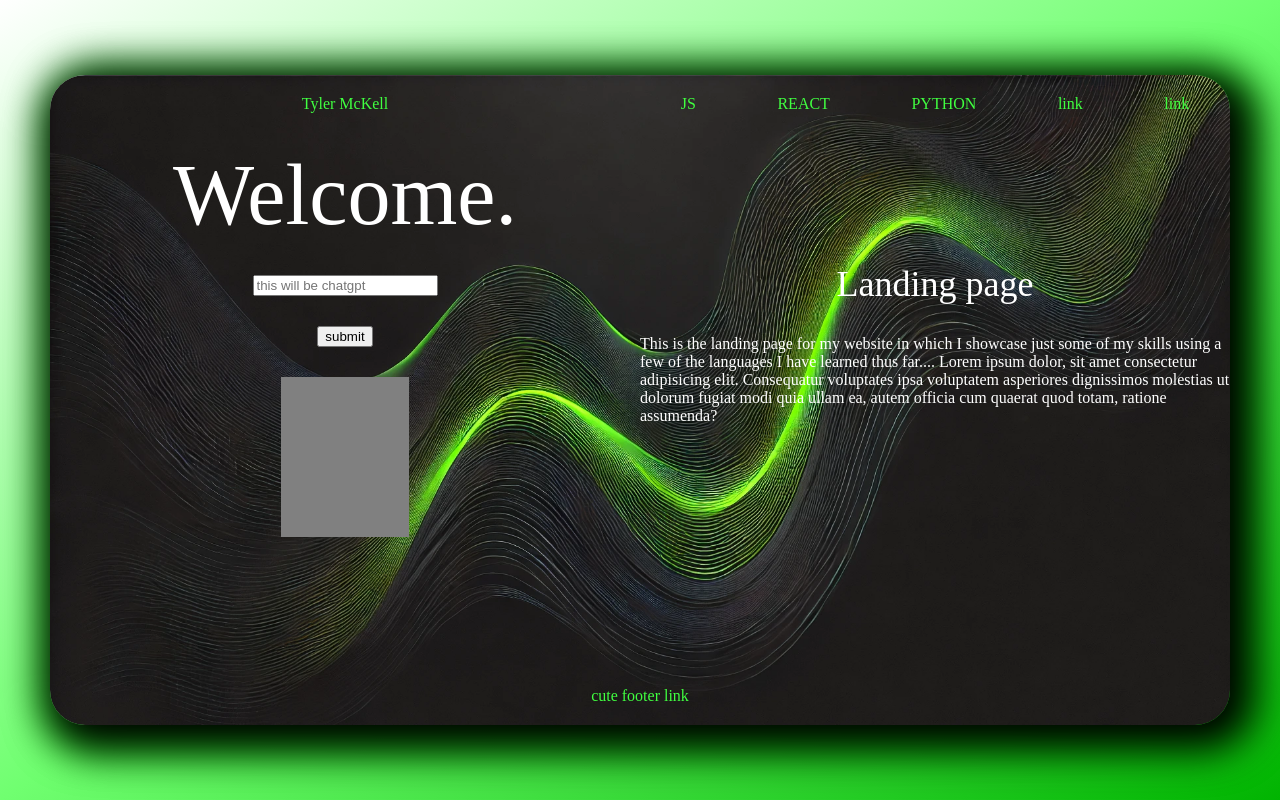
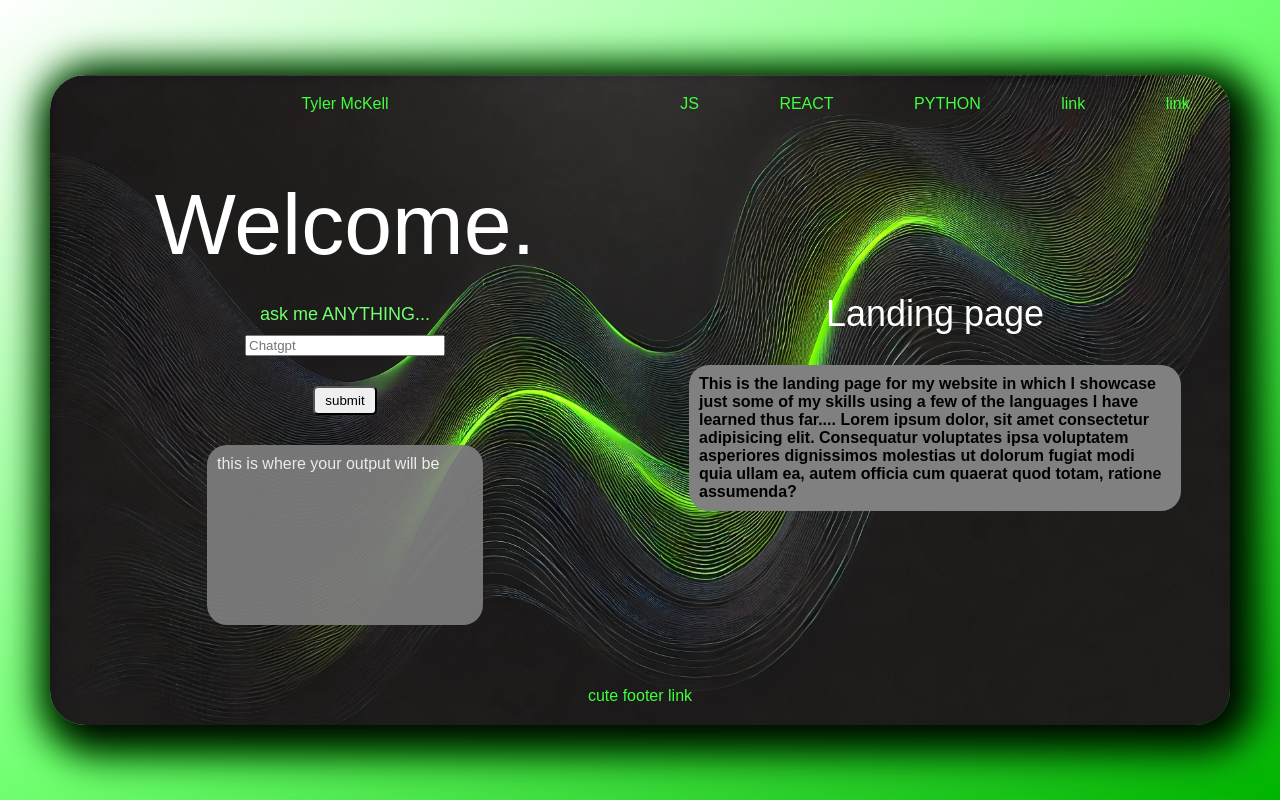
Before and after one commit to tylermckell01/Portfolio, a React (Create React App) app: page / in a window 1280 px wide. Built offline with nearby package versions, Linux system fonts and the light colour scheme; no server answers.

Commit message:
adds some styling

```diff
--- a/src/components/Hero.jsx
+++ b/src/components/Hero.jsx
@@ -44,17 +44,24 @@ export default function Hero() {
       <div className="left">
         <div className="title">Welcome.</div>
         <form onSubmit={handlesubmit}>
-          <input
-            type="text"
-            placeholder="this will be chatgpt"
-            value={chatInput}
-            onChange={(e) => setChatInput(e.target.value)}
-          />
+          <div className="gpt">
+            ask me ANYTHING...
+            <input
+              type="text"
+              placeholder="Chatgpt"
+              value={chatInput}
+              onChange={(e) => setChatInput(e.target.value)}
+            />
+          </div>
           <div className="buttons">
             <button type="submit">submit</button>
           </div>
           <div className="gpt-response">
-            {loading ? "Loading..." : gptResponse}
+            {loading
+              ? "Loading..."
+              : gptResponse
+              ? gptResponse
+              : "this is where your output will be"}
           </div>
         </form>
       </div>
--- a/src/styles/common/common.scss
+++ b/src/styles/common/common.scss
@@ -1,5 +1,6 @@
 body {
   margin: 0;
+  font-family: sans-serif;
 
   .App {
     margin: 0;
@@ -29,4 +30,8 @@ body {
     text-decoration: none;
     color: rgb(64, 255, 64);
   }
+
+  button {
+    cursor: pointer;
+  }
 }
--- a/src/styles/components/hero.scss
+++ b/src/styles/components/hero.scss
@@ -6,7 +6,7 @@
 
   .left {
     width: 50%;
-    padding-bottom: 10%;
+    // padding-bottom: 10%;
     display: flex;
     flex-direction: column;
     align-items: center;
@@ -22,19 +22,39 @@
       gap: 30px;
       align-items: center;
 
+      .gpt {
+        display: flex;
+        flex-direction: column;
+        color: $light-electric-green;
+        gap: 10px;
+        font-size: 18px;
+        text-align: center;
+
         input {
+          width: 15vw;
         }
       }
 
       .buttons {
         button {
+          border-radius: 5px;
+          padding: 5px 10px;
+          transition-duration: 0.5s;
+
+          &:hover {
+            background-color: $light-electric-green;
+          }
         }
       }
 
       .gpt-response {
+        width: 20vw;
+        height: 20vh;
         background-color: gray;
-      width: 10vw;
-      height: 20vh;
+        border-radius: 20px;
+        opacity: 0.9;
+        padding: 10px;
+      }
     }
   }
 
@@ -51,6 +71,13 @@
     }
 
     .about-text {
+      width: 80%;
+      background-color: gray;
+      padding: 10px;
+      border-radius: 20px;
+      // opacity: 0.8;
+      color: black;
+      font-weight: 600;
     }
   }
 }
```
Lines whose indentation alone changed are shown as unchanged.
